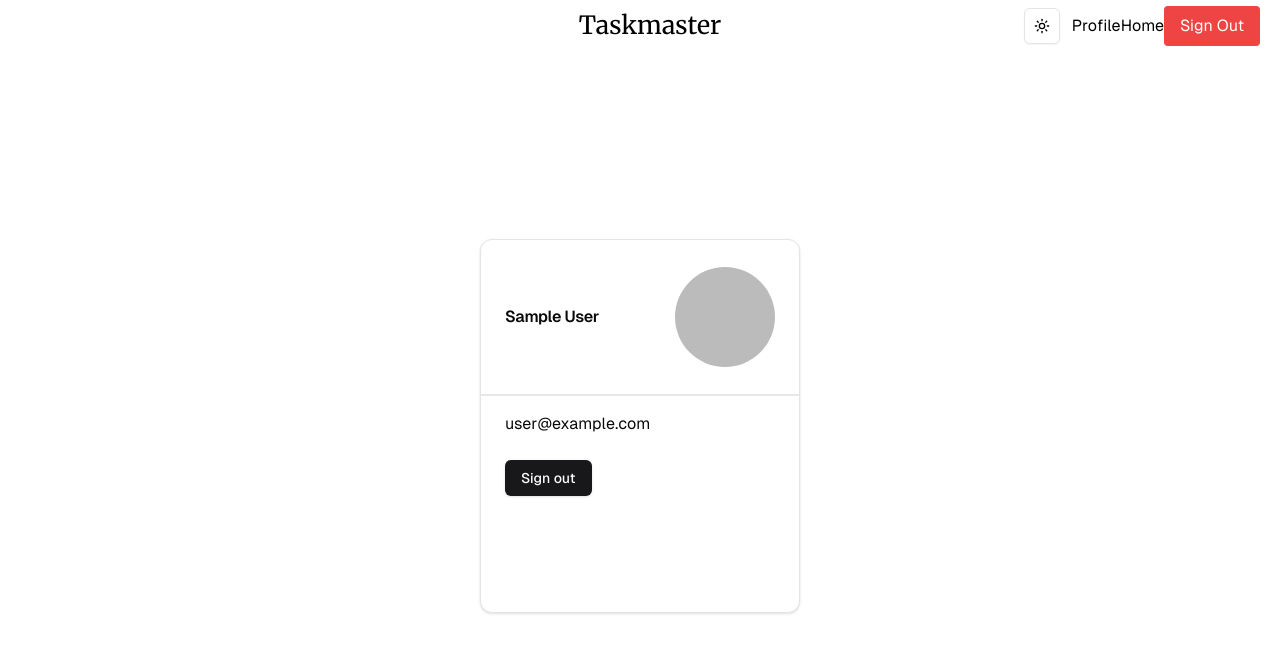
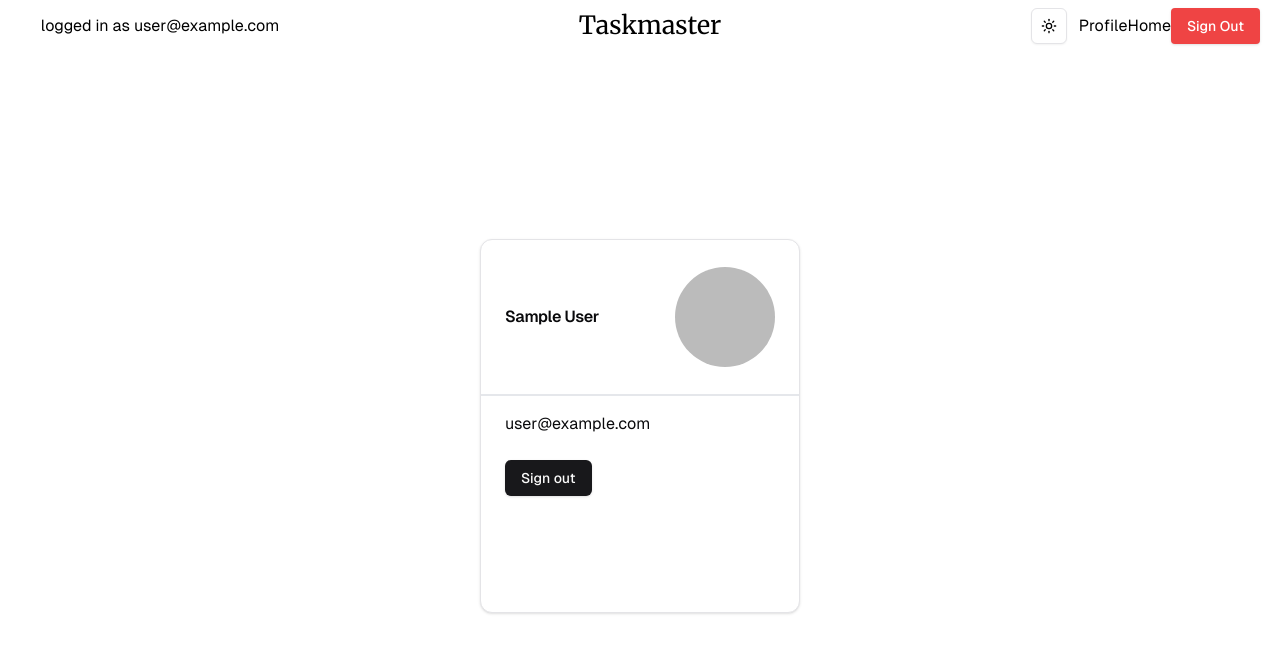
Before and after one commit to DemianVoksi/taskmaster, a Next.js app: page /profile in a window 1280 px wide. Shown: the top 652 px of the page. Built offline with nearby package versions, Linux system fonts and the light colour scheme; no server answers; sample sign-in values are in the browser's storage.

Commit message:
fixed rendering on homepage when signing out

```diff
--- a/app/layout.tsx
+++ b/app/layout.tsx
@@ -1,5 +1,6 @@
 import { ThemeProvider } from '@/components/theme-provider';
 import type { Metadata } from 'next';
+import { SessionProvider } from 'next-auth/react';
 import { Merriweather } from 'next/font/google';
 import localFont from 'next/font/local';
 import './globals.css';
@@ -38,6 +39,7 @@ export default function RootLayout({
 			<body
 				className={`${geistSans.variable} ${geistMono.variable} ${merriweather.variable} antialiased`}
 			>
+				<SessionProvider>
 					<ThemeProvider
 						attribute='class'
 						defaultTheme='system'
@@ -46,6 +48,7 @@ export default function RootLayout({
 					>
 						{children}
 					</ThemeProvider>
+				</SessionProvider>
 			</body>
 		</html>
 	);
--- a/app/profile/page.tsx
+++ b/app/profile/page.tsx
@@ -1,23 +1,12 @@
-import { auth, signOut } from '@/auth';
+import { auth } from '@/auth';
 import Navbar from '@/components/navbar';
 import SignOutClient from '@/components/sign-out-client';
-import {
-	Card,
-	CardContent,
-	CardDescription,
-	CardFooter,
-	CardHeader,
-	CardTitle,
-} from '@/components/ui/card';
+import { Card, CardContent, CardHeader, CardTitle } from '@/components/ui/card';
 import Image from 'next/image';
 import { redirect } from 'next/navigation';
 import React from 'react';
 
 const Profile = async () => {
-	// const mockProfile = {
-	// 	email: 'email@email.com',
-	// 	userName: 'Mr. Email Emailsson',
-	// };
 	const session = await auth();
 
 	if (!session?.user) {
@@ -46,12 +35,7 @@ const Profile = async () => {
 						<p>{session?.user?.email}</p>
 					</CardContent>
 					<CardContent>
-						<SignOutClient
-							signOut={async () => {
-								'use server';
-								await signOut();
-							}}
-						/>
+						<SignOutClient />
 					</CardContent>
 				</Card>
 			</main>
--- a/components/navbar.tsx
+++ b/components/navbar.tsx
@@ -1,30 +1,35 @@
 'use client';
 
 import { merriweather } from '@/app/layout';
-import { Session } from 'next-auth';
-import { signOut } from 'next-auth/react'; // Import from next-auth/react
+import { signOut, useSession } from 'next-auth/react';
 import Link from 'next/link';
 import { useRouter } from 'next/navigation';
-import React, { useEffect, useState } from 'react';
-import { FaGithub } from 'react-icons/fa';
-import SignIn from './sign-in';
-import SignInClient from './sign-in-client';
+import React from 'react';
 import { Button } from './ui/button';
 import { ModeToggle } from './ui/mode-toggle';
 
 const Navbar = () => {
 	const user = true;
 	const router = useRouter();
+	const { data: session, status } = useSession();
 
 	const handleSignOut = async () => {
-		// await fetch('/api/auth/signout', { method: 'POST' }); // Call the API route
-		await signOut({ callbackUrl: '/' }); // Redirect to home after signing out
-		// router.refresh(); // Optional: Refresh the page to clear session state
+		await signOut({ callbackUrl: '/' });
 	};
+
+	if (status === 'loading') {
+		return <p>Loading...</p>;
+	}
 
 	return (
 		<nav className='w-full h-14 flex flex-row justify-center items-center sticky top-0 z-50'>
-			<div className='w-1/4 h-full flex flex-row justify-center items-center text-white'></div>
+			<div className='w-1/4 h-full flex flex-row justify-center items-center text-black'>
+				{status === 'authenticated' ? (
+					<p>logged in as {session.user.email}</p>
+				) : (
+					<p>logged out </p>
+				)}
+			</div>
 			<div
 				className={`w-1/2 h-full flex flex-row justify-center items-center pl-5 text-black-700 font-merriweather font-normal text-[25px]`}
 			>
@@ -36,12 +41,13 @@ const Navbar = () => {
 				</div>{' '}
 				<Link href='/profile'>Profile</Link>
 				<Link href='/'>Home</Link>
-				<button
+				{}
+				<Button
 					onClick={handleSignOut}
 					className='px-4 py-2 bg-red-500 text-white rounded'
 				>
 					Sign Out
-				</button>
+				</Button>
 			</div>
 		</nav>
 	);
--- a/components/sign-out-client.tsx
+++ b/components/sign-out-client.tsx
@@ -1,17 +1,18 @@
 'use client';
 
+import { signOut } from 'next-auth/react';
 import { useRouter } from 'next/navigation';
 import { Button } from './ui/button';
 
-export default function SignOutClient({ signOut }: { signOut: () => void }) {
+export default function SignOutClient() {
 	const router = useRouter();
 
 	return (
 		<Button
 			variant='black'
 			onClick={() => {
-				signOut();
-				router.push('/');
+				signOut({ redirect: false });
+				router.replace('/');
 			}}
 		>
 			Sign out
```
Lines whose indentation alone changed are shown as unchanged.
